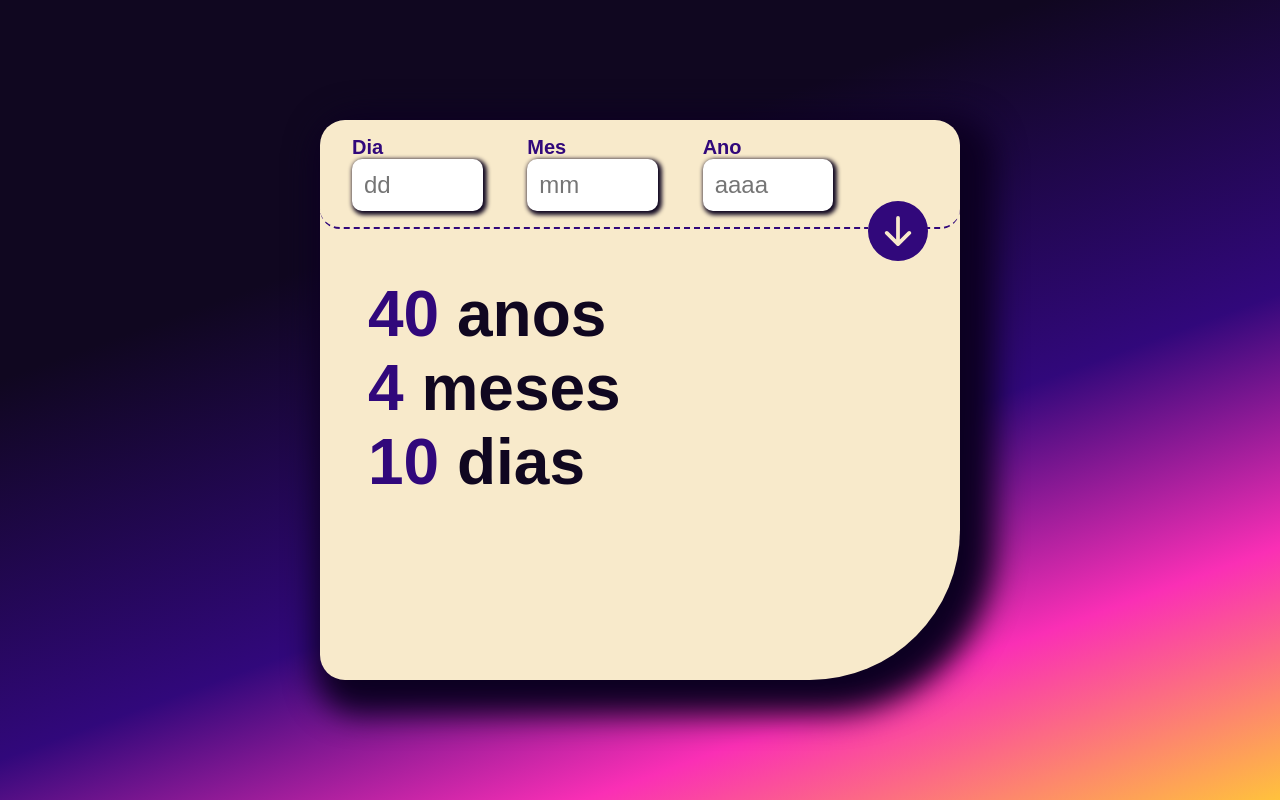
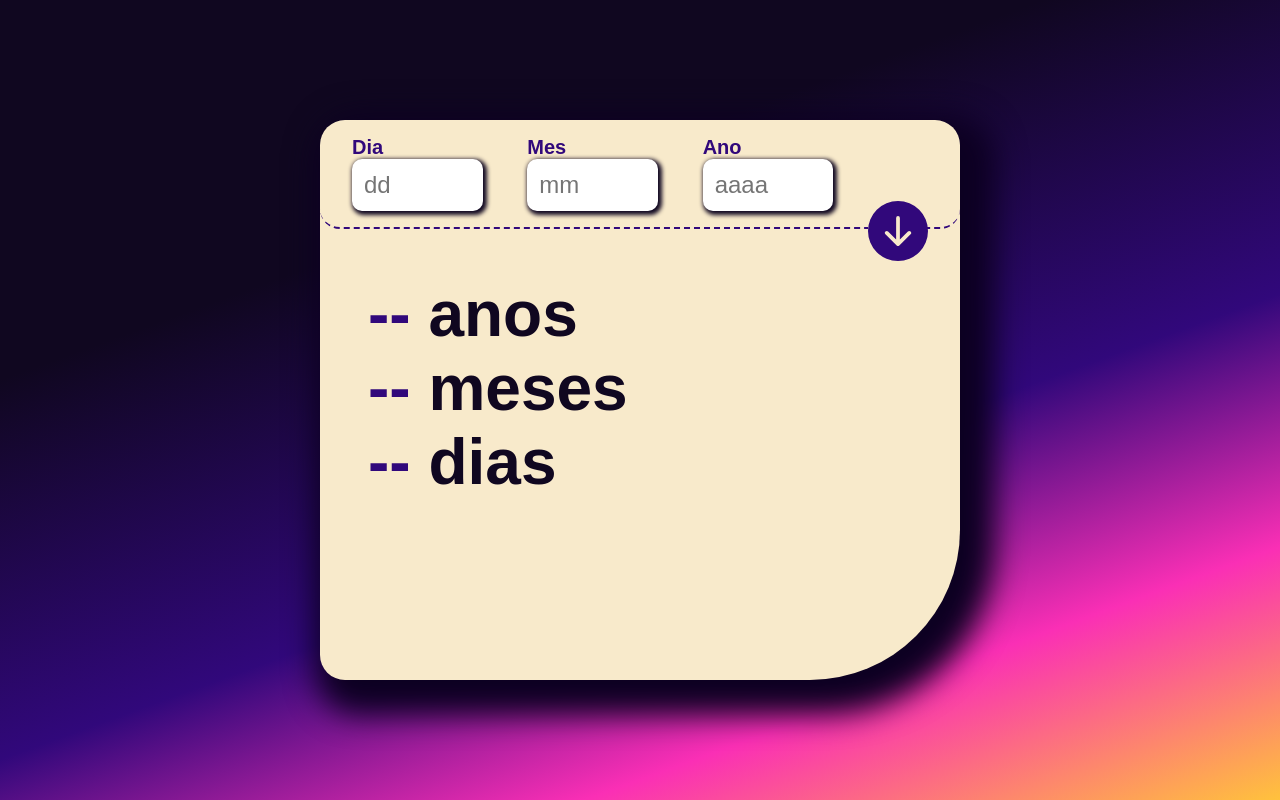
Before and after one commit to TurinoS/Age-calculator, a Next.js app: page / in a window 1280 px wide. Built offline with nearby package versions, Linux system fonts and the light colour scheme.

Commit message:
feat: iniciando criação do contexto

```diff
--- a/src/app/layout.tsx
+++ b/src/app/layout.tsx
@@ -1,3 +1,4 @@
+import { AppContextProvider } from '@/context/AppContext'
 import { GlobalStyle } from '@/styles/GlobalStyles'
 import { Inter } from 'next/font/google'
 
@@ -16,7 +17,9 @@ export default function RootLayout({
   return (
     <html lang="en">
       <GlobalStyle />
-      <body>{children}</body>
+      <AppContextProvider>
+        <body>{children}</body>
+      </AppContextProvider>
     </html>
   )
 }
--- a/src/components/ResponseSection.tsx
+++ b/src/components/ResponseSection.tsx
@@ -3,9 +3,9 @@ import StyledSection from "@/styles/Response.style";
 export default function ResponseSection() {
     return(
         <StyledSection>
-            <h2>40 <span>anos</span></h2>
-            <h2>4 <span>meses</span></h2>
-            <h2>10 <span>dias</span></h2>
+            <h2>-- <span>anos</span></h2>
+            <h2>-- <span>meses</span></h2>
+            <h2>-- <span>dias</span></h2>
         </StyledSection>
     )
 }
--- /dev/null
+++ b/src/context/AppContext.tsx
@@ -0,0 +1,43 @@
+'use client'
+
+import { ReactNode, createContext, useState } from "react";
+
+interface AppContextValue {
+    handleDay: (day: number) => void;
+    handleMonth: (month: number) => void;
+    handleYear: (year: number) => void;
+}
+
+export const AppContext = createContext<AppContextValue>({
+    handleDay: () => {},
+    handleMonth: () => {},
+    handleYear: () => {},
+  });
+
+export const AppContextProvider = ({ children }: { children: ReactNode }) => {
+    const [birthDay, setBirthDay] = useState(0);
+    const [birthmonth, setBirthMonth] = useState(0);
+    const [birthYear, setBirthYear] = useState(0);
+
+    const [livedDays, setLivedDays] = useState(0);
+    const [livedMonths, setLivedMonths] = useState(0);
+    const [livedYears, setLivedYears] = useState(0);
+
+    const handleDay = (day: number) => {
+        setBirthDay(day)
+    }
+
+    const handleMonth = (month: number) => {
+        setBirthMonth(month)
+    }
+
+    const handleYear = (year: number) => {
+        setBirthYear(year)
+    }
+
+    return(
+        <AppContext.Provider value={{ handleDay, handleMonth, handleYear }}>
+            {children}
+        </AppContext.Provider>
+    );
+};
```
